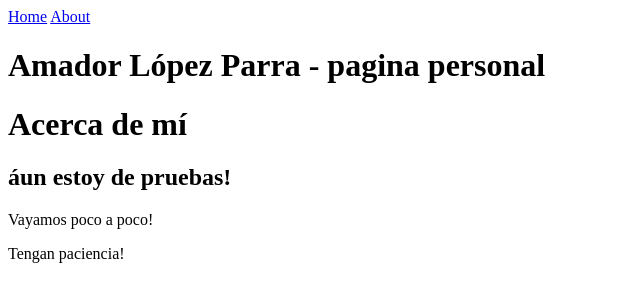
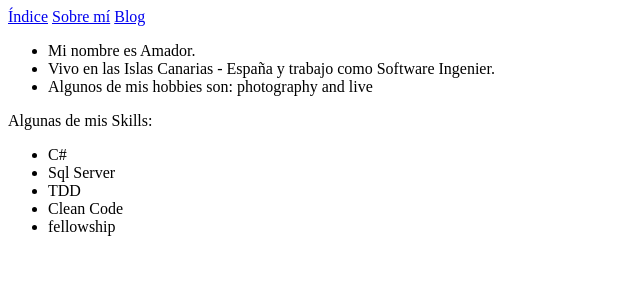
Before and after one commit to AmadorLopezDev/amadorlopezdev.github.io, an Astro site: page /about in a window 1280 px wide. Shown: the whole page, without its empty margins (0-640 px from the left). Built offline with nearby package versions, Linux system fonts and the light colour scheme; Astro itself is replaced by a stand-in of ours.

Commit message:
Add Blog

```diff
--- a/src/pages/about.astro
+++ b/src/pages/about.astro
@@ -1,11 +1,37 @@
-<a href="/">Home</a>
-<a href="/about/">About</a>
+---
+const pageTitle = "Sobre mí";
+const homeTitle = "Índice";
+const blogTitle = "Blog";
+const identity = {
+  firstName: "Amador",
+  Province: "Islas Canarias",
+  country: "España",
+  occupation: "Software Ingenier",
+  hobbies: ["photography", "live", "develop", "sports"],
+};
+
+const skills = ["C#", "Sql Server", "TDD", "Clean Code", "fellowship"];
+---
+<html lang="es">
+  <head>
+    <meta charset ="utf-8" />
+    <meta name="viewport" content="width=device-width" />
+    <title>{pageTitle}</title>
+  </head>
 <body>
-    <h1>Amador L&oacute;pez Parra - pagina personal</h1>
-    <h1>Acerca de m&iacute;</h1>
-    <h2>&aacute;un estoy de pruebas!</h2>
-
-    <p>Vayamos poco a poco!</p>
-
-    <p>Tengan paciencia!</p>
+    <a href="/">{homeTitle}</a>
+    <a href="/about/">{pageTitle}</a>
+    <a href="/blog/">{blogTitle}</a>
+    <ul>
+        <li>Mi nombre es {identity.firstName}.</li>
+        <li>Vivo en las {identity.Province} - {identity.country} y trabajo como {identity.occupation}.</li>
+        {identity.hobbies.length >= 2 &&
+          <li>Algunos de mis hobbies son: {identity.hobbies[0]} and {identity.hobbies[1]}</li>
+        }
+      </ul>
+      <p>Algunas de mis Skills:</p>
+      <ul>
+        {skills.map((skill) => <li>{skill}</li>)}
+      </ul>
 </body>
+</html>
```
Also changed, not shown: src/pages/blog.astro (added, +23 -0 lines), src/pages/index.astro (+8 -5 lines), src/pages/posts/my-first-post.md (added, +17 -0 lines), public/img/posts/first_post/first_post_image.jpg (added).
